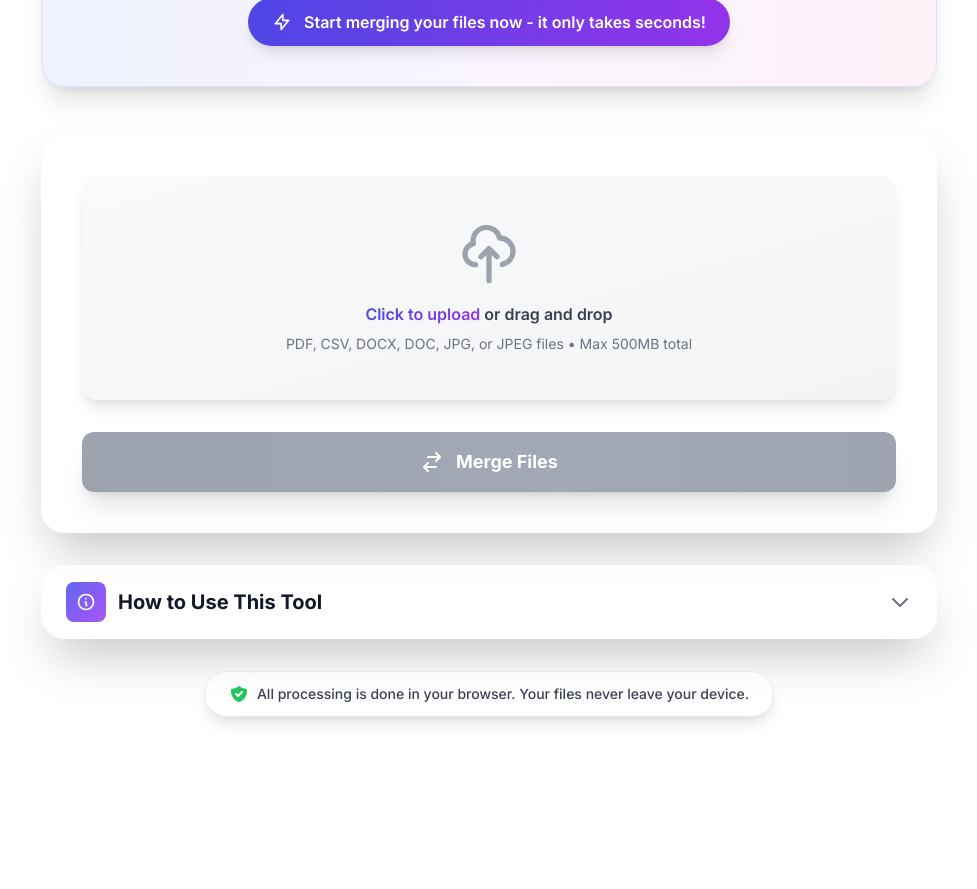
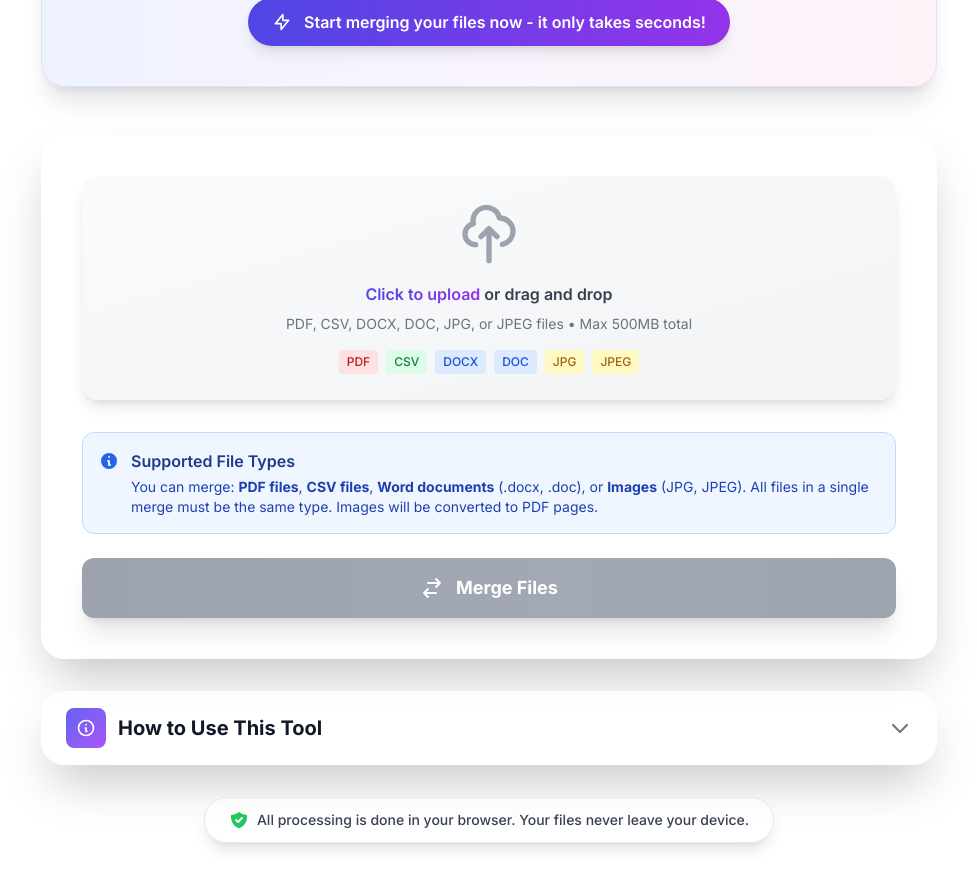
Before and after one commit to draphael123/combinepdfs, a Next.js app: page / in a window 1280 px wide. Shown: the part 880-1769 px from the top of the page, without its empty margins (151-1128 px from the left). Before the commit the page ends 1645 px from the top, so only its background shows below. Built offline with nearby package versions, Linux system fonts and the light colour scheme.

Commit message:
Improve file type detection and add visual indicators for all supported file types

```diff
--- a/app/page.tsx
+++ b/app/page.tsx
@@ -32,14 +32,20 @@ export default function Home() {
     const name = file.name.toLowerCase()
     const type = file.type.toLowerCase()
 
-    if (type === 'application/pdf' || name.endsWith('.pdf')) return 'pdf'
-    if (type === 'text/csv' || type === 'application/vnd.ms-excel' || name.endsWith('.csv')) return 'csv'
-    if (type === 'application/vnd.openxmlformats-officedocument.wordprocessingml.document' || name.endsWith('.docx')) return 'docx'
-    if (type === 'application/msword' || name.endsWith('.doc')) return 'doc'
-    if (type === 'image/jpeg' || name.endsWith('.jpg') || name.endsWith('.jpeg')) {
-      // Normalize both jpg and jpeg to 'jpg' for merging compatibility
-      return 'jpg'
-    }
+    // Check by file extension first (more reliable)
+    if (name.endsWith('.pdf')) return 'pdf'
+    if (name.endsWith('.csv')) return 'csv'
+    if (name.endsWith('.docx')) return 'docx'
+    if (name.endsWith('.doc')) return 'doc'
+    if (name.endsWith('.jpg') || name.endsWith('.jpeg') || name.endsWith('.jpe')) return 'jpg'
+
+    // Then check by MIME type
+    if (type === 'application/pdf') return 'pdf'
+    if (type === 'text/csv' || type === 'text/comma-separated-values' || type === 'application/vnd.ms-excel') return 'csv'
+    if (type === 'application/vnd.openxmlformats-officedocument.wordprocessingml.document') return 'docx'
+    if (type === 'application/msword') return 'doc'
+    if (type === 'image/jpeg' || type === 'image/jpg') return 'jpg'
+
     return null
   }
 
@@ -687,9 +693,17 @@ export default function Home() {
                       </span>
                       {' '}or drag and drop
                     </p>
-                    <p className="text-sm text-gray-500 dark:text-gray-400">
+                    <p className="text-sm text-gray-500 dark:text-gray-400 mb-2">
                       PDF, CSV, DOCX, DOC, JPG, or JPEG files • Max 500MB total
                     </p>
+                    <div className="flex flex-wrap items-center justify-center gap-2 mt-2">
+                      <span className="px-2 py-1 text-xs font-medium bg-red-100 dark:bg-red-900/30 text-red-700 dark:text-red-300 rounded">PDF</span>
+                      <span className="px-2 py-1 text-xs font-medium bg-green-100 dark:bg-green-900/30 text-green-700 dark:text-green-300 rounded">CSV</span>
+                      <span className="px-2 py-1 text-xs font-medium bg-blue-100 dark:bg-blue-900/30 text-blue-700 dark:text-blue-300 rounded">DOCX</span>
+                      <span className="px-2 py-1 text-xs font-medium bg-blue-100 dark:bg-blue-900/30 text-blue-700 dark:text-blue-300 rounded">DOC</span>
+                      <span className="px-2 py-1 text-xs font-medium bg-yellow-100 dark:bg-yellow-900/30 text-yellow-700 dark:text-yellow-300 rounded">JPG</span>
+                      <span className="px-2 py-1 text-xs font-medium bg-yellow-100 dark:bg-yellow-900/30 text-yellow-700 dark:text-yellow-300 rounded">JPEG</span>
+                    </div>
                   </div>
                   <input
                     id="file-upload"
@@ -699,7 +713,7 @@ export default function Home() {
                     accept=".pdf,.csv,.docx,.doc,.jpg,.jpeg,application/pdf,text/csv,application/vnd.openxmlformats-officedocument.wordprocessingml.document,application/msword,image/jpeg"
                     multiple
                     onChange={handleFileSelect}
-                    aria-label="Upload files"
+                    aria-label="Upload files (PDF, CSV, Word, or Images)"
                   />
                 </label>
               </div>
@@ -740,10 +754,28 @@ export default function Home() {
                   <span className="text-2xl">{getFileTypeIcon(currentFileType)}</span>
                   <div>
                     <p className="font-semibold text-gray-900 dark:text-white">
-                      Merging {currentFileType.toUpperCase()} files
+                      Merging {currentFileType === 'jpg' ? 'JPG/JPEG' : currentFileType.toUpperCase()} files
                     </p>
                     <p className="text-sm text-gray-600 dark:text-gray-300">
                       All files must be of the same type
+                    </p>
+                  </div>
+                </div>
+              </div>
+            )}
+
+            {/* Helpful message when no files */}
+            {files.length === 0 && (
+              <div className="mb-6 p-4 bg-blue-50 dark:bg-blue-900/20 rounded-xl border border-blue-200 dark:border-blue-800 animate-fade-in">
+                <div className="flex items-start gap-3">
+                  <svg className="w-5 h-5 text-blue-600 dark:text-blue-400 flex-shrink-0 mt-0.5" fill="currentColor" viewBox="0 0 20 20">
+                    <path fillRule="evenodd" d="M18 10a8 8 0 11-16 0 8 8 0 0116 0zm-7-4a1 1 0 11-2 0 1 1 0 012 0zM9 9a1 1 0 000 2v3a1 1 0 001 1h1a1 1 0 100-2v-3a1 1 0 00-1-1H9z" clipRule="evenodd" />
+                  </svg>
+                  <div>
+                    <p className="font-semibold text-blue-900 dark:text-blue-200 mb-1">Supported File Types</p>
+                    <p className="text-sm text-blue-800 dark:text-blue-300">
+                      You can merge: <strong>PDF files</strong>, <strong>CSV files</strong>, <strong>Word documents</strong> (.docx, .doc), or <strong>Images</strong> (JPG, JPEG).
+                      All files in a single merge must be the same type. Images will be converted to PDF pages.
                     </p>
                   </div>
                 </div>
```
